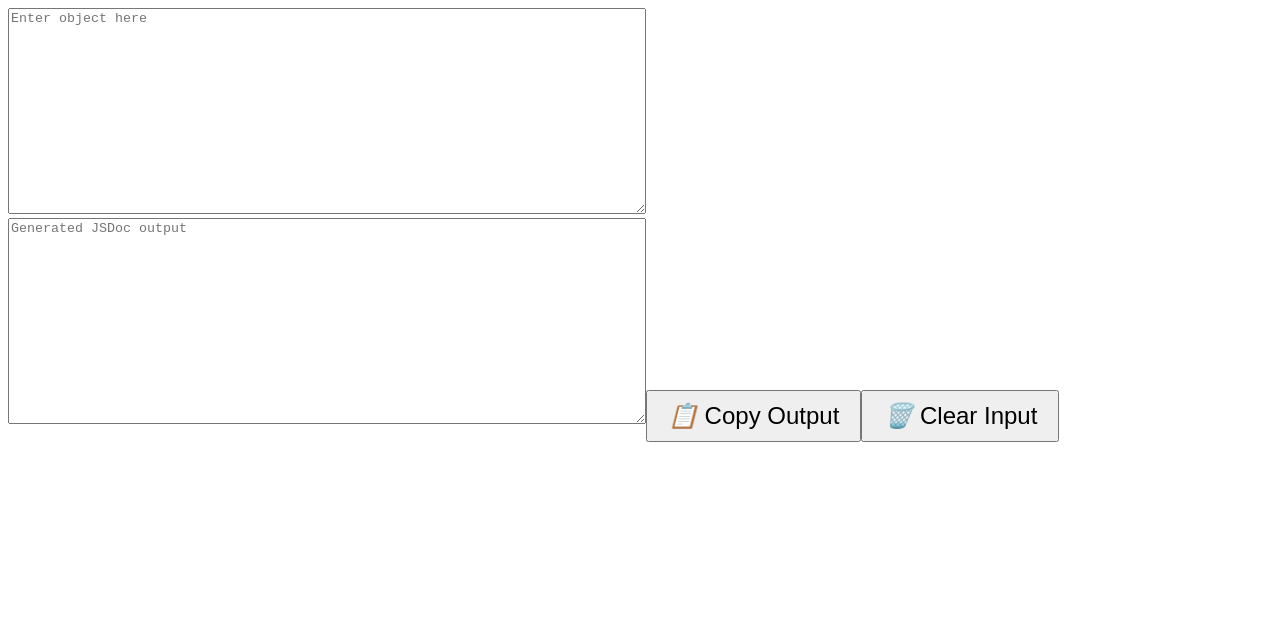
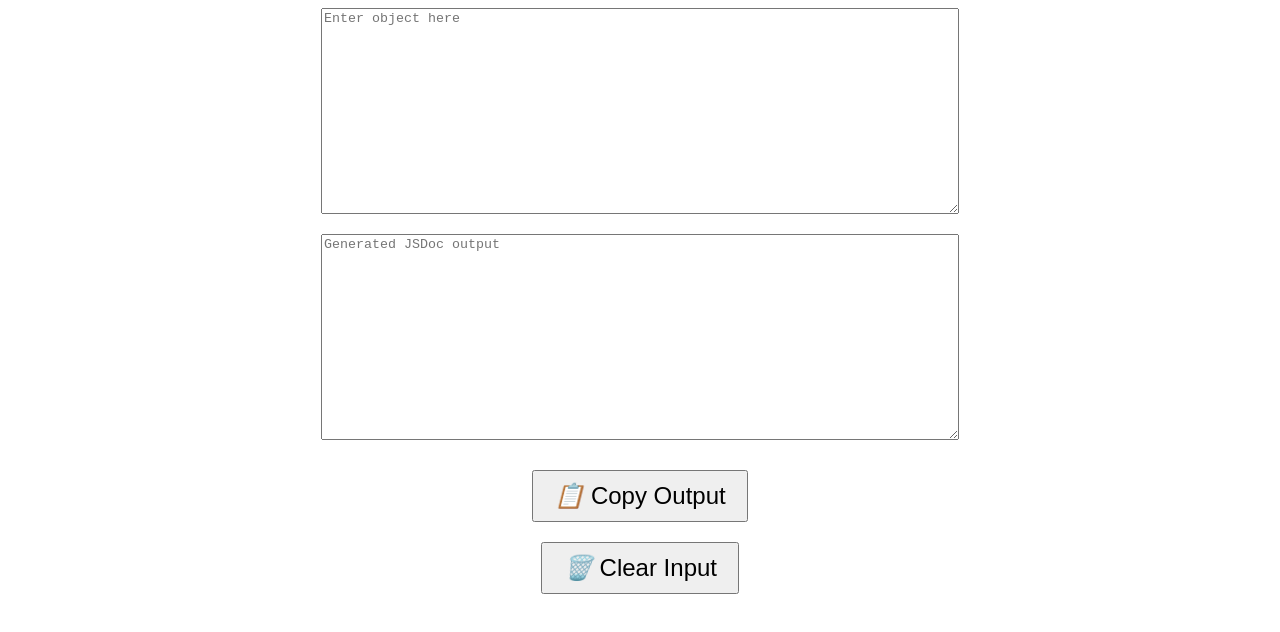
Before and after one commit to Viserion77/supertool.digital, a Nuxt app: page /jsdoc in a window 1280 px wide. Shown: the top 632 px of the page. Built offline with nearby package versions, Linux system fonts and the light colour scheme.

Commit message:
Add styles and icons to jsdoc.vue
* Add container class to center text areas
* Add styles to textarea to use half of the screen
* Add styles to buttons to be bigger
* Add icons to the buttons

```diff
--- a/pages/jsdoc.vue
+++ b/pages/jsdoc.vue
@@ -1,5 +1,5 @@
 <template>
-  <div>
+  <div class="container">
     <textarea v-model="objectInput" placeholder="Enter object here" class="half-screen"></textarea>
     <textarea v-model="jsdocOutput" placeholder="Generated JSDoc output" class="half-screen"></textarea>
     <button @click="copyOutput" class="big-button">
@@ -33,14 +33,22 @@ watch(objectInput, generateJSDoc);
 </script>
 
 <style>
+.container {
+  display: flex;
+  flex-direction: column;
+  align-items: center;
+}
+
 .half-screen {
   width: 50%;
   height: 200px;
+  margin-bottom: 20px;
 }
 
 .big-button {
   font-size: 1.5em;
   padding: 10px 20px;
+  margin: 10px;
 }
 
 .icon-copy::before {
```
